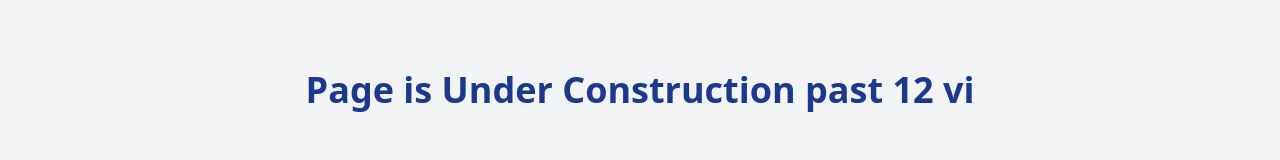
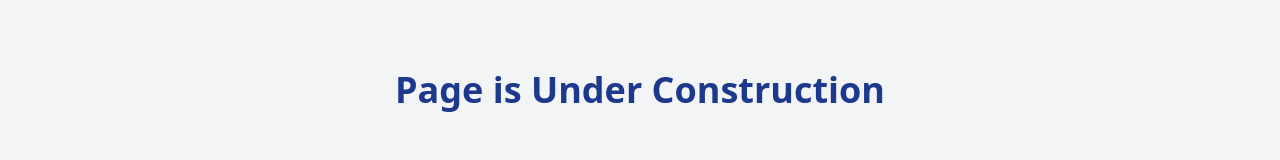
Before and after one commit to Rushi-Lahane/School-Repo, a React (Vite) app: page /achievement in a window 1280 px wide. Shown: the part 333-493 px from the top of the page. Built offline with nearby package versions, Linux system fonts and the light colour scheme.

Commit message:
restore Achievement page heading

```diff
--- a/src/pages/Achievement.jsx
+++ b/src/pages/Achievement.jsx
@@ -7,7 +7,6 @@ const Achievement = () => {
     <CommonTopBanner title='Achievement'/>
     <div className='h-50 bg-gray-100 flex items-center justify-center'>
       <h1 className='text-4xl text-blue-900 font-bold'>Page is Under Construction
-        past 12 vi
       </h1>
     </div>
     </>
```
